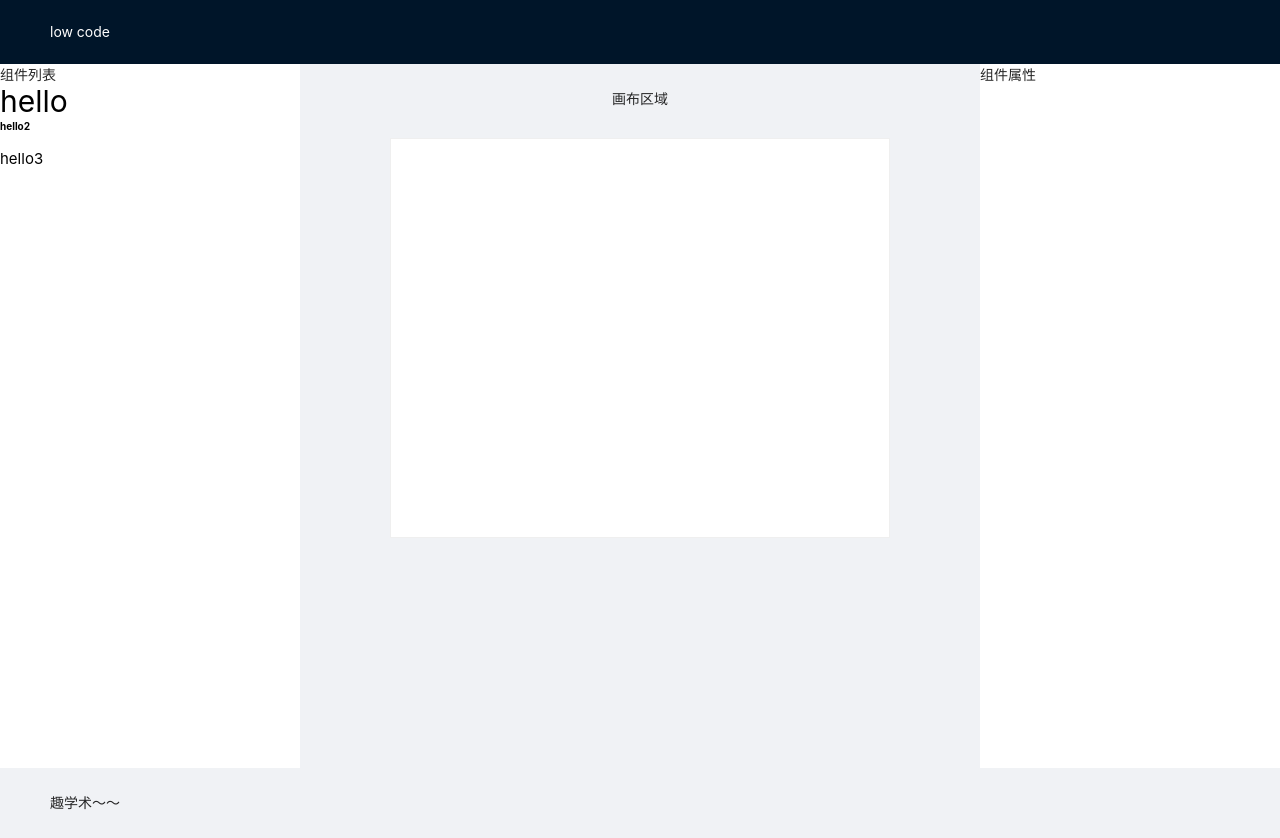
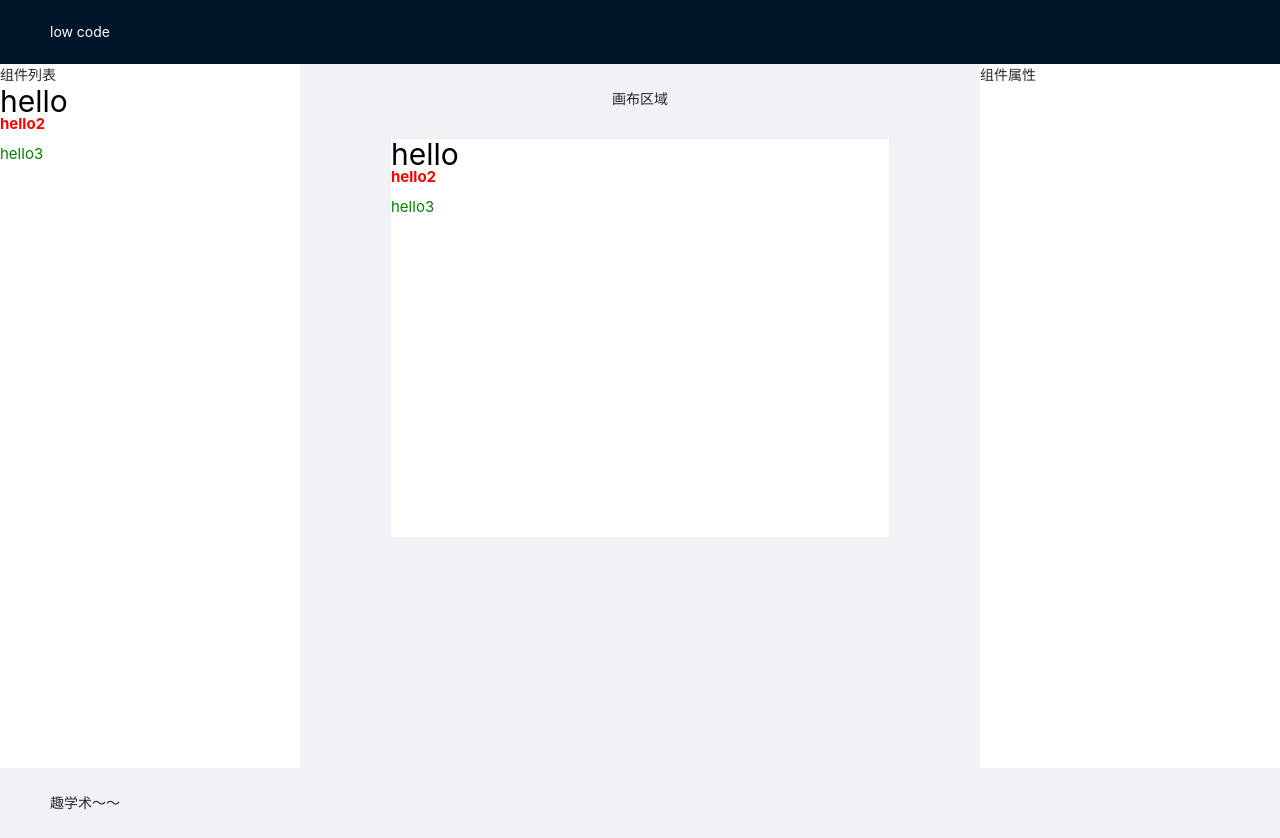
Before and after one commit to hucongcong/legao, a Vue app: page /editor in a window 1280 px wide. Built offline with nearby package versions, Linux system fonts and the light colour scheme.

Commit message:
feature: LText组件封装完成

```diff
--- a/src/components/LText.vue
+++ b/src/components/LText.vue
@@ -1,12 +1,14 @@
 <script lang="ts">
 import { defineComponent } from 'vue'
-import { pick } from 'lodash-es'
+// 获取文本组件所有的props
 import {
-  transfromToComponentProps,
   textDefaultProps,
-  textStylePropNames
+  textStylePropNames,
+  transfromToComponentProps
 } from '@/config/defaultProps'
-import { computed } from '@vue/reactivity'
+import useComponentCommon from '@/hooks/useComponentCommon'
+
+// 获取文本组件的默认props
 const defaultProps = transfromToComponentProps(textDefaultProps)
 export default defineComponent({
   name: 'LText',
@@ -18,11 +20,13 @@ export default defineComponent({
     ...defaultProps
   },
   setup(props) {
-    const styleProps = computed(() => {
-      return pick(props, textStylePropNames)
-    })
+    const { styleProps, handleClick } = useComponentCommon(
+      props,
+      textStylePropNames
+    )
     return {
-      styleProps
+      styleProps,
+      handleClick
     }
   }
 })
@@ -31,9 +35,14 @@ export default defineComponent({
 <template>
   <div class="l-text">
     <!-- 文本组件 -->
-    <component :is="tag" class="l-text-component" :style="styleProps">{{
-      text
-    }}</component>
+    <component
+      :is="tag"
+      class="l-text-component"
+      :style="styleProps"
+      @click="handleClick"
+    >
+      {{ text }}
+    </component>
   </div>
 </template>
 
--- a/src/config/defaultProps.ts
+++ b/src/config/defaultProps.ts
@@ -84,10 +84,12 @@ export const textDefaultProps: TextComponentProps = {
 }
 
 // 封装函数，将默认值转换成组件的props结构
-export const transfromToComponentProps = <T extends {}>(props: T) => {
+export const transfromToComponentProps = <T extends { [key: string]: any }>(
+  props: T
+) => {
   return mapValues(props, (item) => {
     return {
-      type: (item as any).constructor as StringConstructor,
+      type: item.constructor,
       default: item
     }
   })
--- /dev/null
+++ b/src/hooks/useComponentCommon.ts
@@ -0,0 +1,18 @@
+import { computed } from '@vue/reactivity'
+import { pick } from 'lodash-es'
+
+export default function useComponentCommon<T extends { [key: string]: any }>(
+  props: T,
+  picks: string[]
+) {
+  const styleProps = computed(() => pick(props, picks))
+  const handleClick = function () {
+    if (props.actionType === 'url' && props.url) {
+      window.location = props.url
+    }
+  }
+  return {
+    styleProps,
+    handleClick
+  }
+}
--- a/src/store/modules/editor.ts
+++ b/src/store/modules/editor.ts
@@ -26,11 +26,9 @@ export const testComponents: ComponentData[] = [
     name: 'l-text',
     props: {
       text: 'hello2',
-      fontSize: '10px',
+      fontSize: '15px',
       fontWeight: 'bold',
-      lineHeight: '2',
-      textAlign: 'left',
-      fontFamily: ''
+      color: 'red'
     }
   },
   {
@@ -42,10 +40,7 @@ export const testComponents: ComponentData[] = [
       actionType: 'url',
       url: 'https://www.baidu.com',
       lineHeight: '3',
-      textAlign: 'left',
-      fontFamily: '',
-      isEditing: true,
-      cursor: 'pointer'
+      color: 'green'
     }
   }
 ]
--- a/src/views/Editor/Index.vue
+++ b/src/views/Editor/Index.vue
@@ -1,5 +1,22 @@
-<script lang="ts" setup>
+<script lang="ts">
 import ComponentList from './components/ComponentList.vue'
+import useStore from '@/store'
+import LText from '@/components/LText.vue'
+import { defineComponent } from 'vue'
+
+export default defineComponent({
+  name: 'Editor',
+  components: {
+    LText,
+    ComponentList
+  },
+  setup() {
+    const { editor } = useStore()
+    return {
+      editor
+    }
+  }
+})
 </script>
 
 <template>
@@ -14,7 +31,14 @@ import ComponentList from './components/ComponentList.vue'
       <a-layout style="padding: 0 24px 24px">
         <a-layout-content class="preview-container">
           <p>画布区域</p>
-          <div class="preview-list" id="canvas-area"></div>
+          <div class="preview-list" id="canvas-area">
+            <component
+              v-for="item in editor.components"
+              :key="item.id"
+              :is="item.name"
+              v-bind="item.props"
+            ></component>
+          </div>
         </a-layout-content>
       </a-layout>
       <a-layout-sider
```
